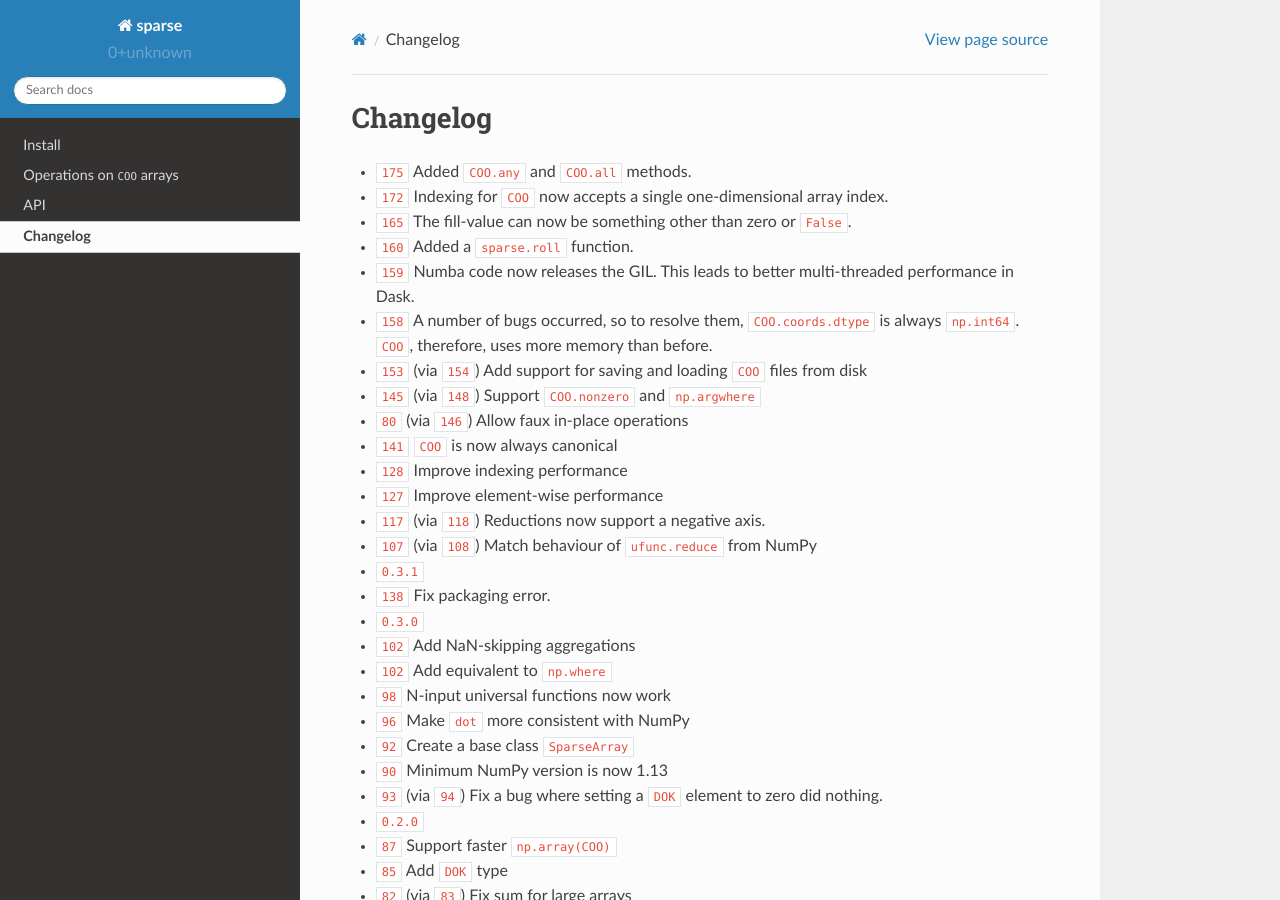
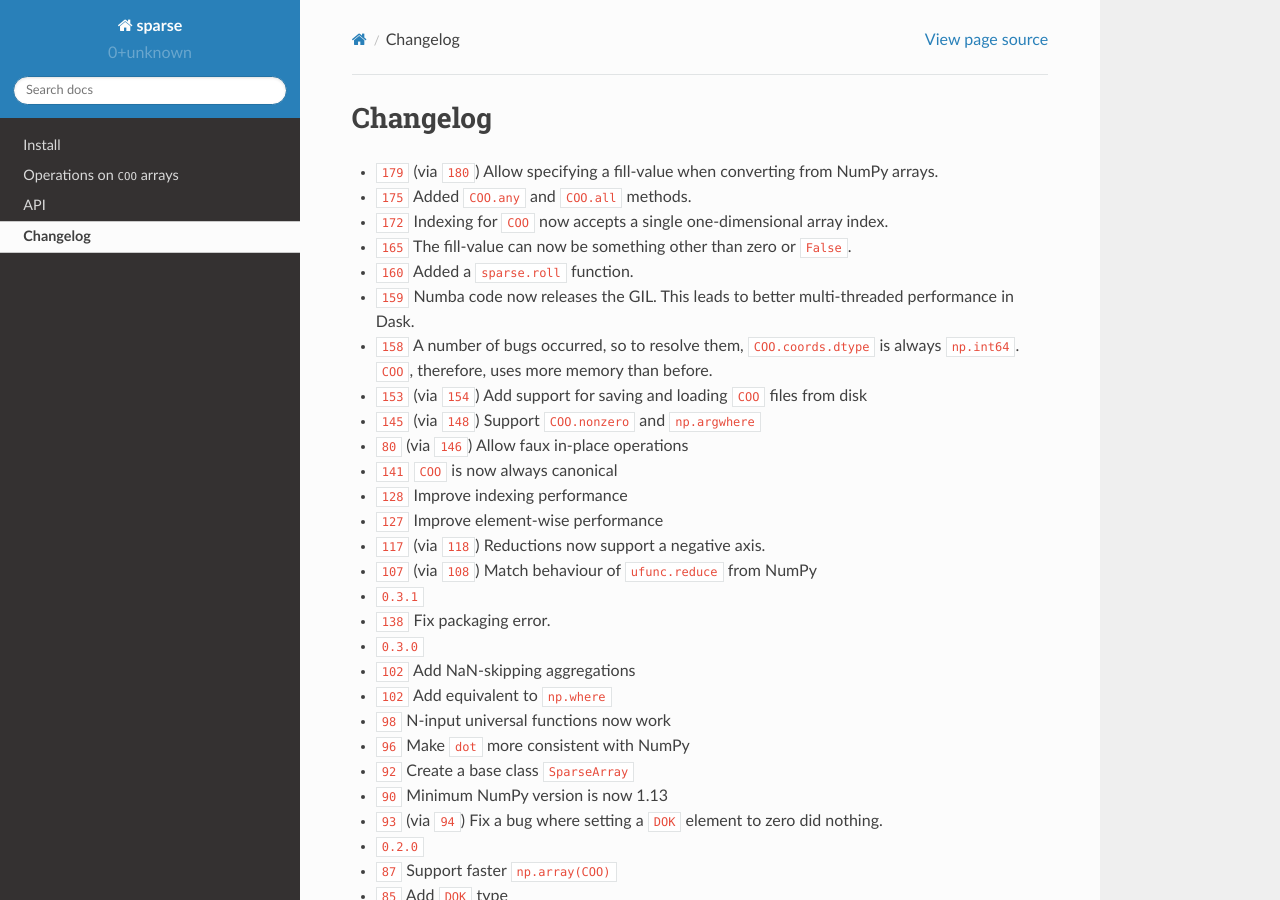
Before and after one commit to pydata/sparse, a Sphinx documentation site: the page built from docs/changelog.rst, in a window 1280 px wide and 900 px high. Built offline with Sphinx 7.4.7 and the Read the Docs theme 2.0.0, drawn with Linux system fonts in a browser that asks for light colours; pages that are not in the unit, such as notebooks, are missing from menus; cross-references to code outside the pages are shown as plain code.

Commit message:
Add changelog entry.

```diff
--- a/docs/changelog.rst
+++ b/docs/changelog.rst
@@ -1,6 +1,7 @@
 Changelog
 =========
 
+* :feature:`179` (via :issue:`180`) Allow specifying a fill-value when converting from NumPy arrays.
 * :feature:`175` Added :code:`COO.any` and :code:`COO.all` methods.
 * :feature:`172` Indexing for :code:`COO` now accepts a single one-dimensional array index.
 * :feature:`165` The fill-value can now be something other than zero or :code:`False`.
```
